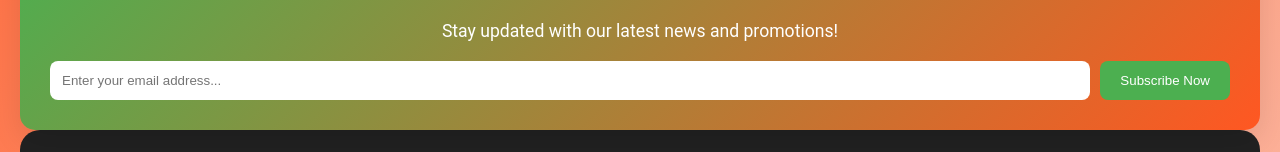
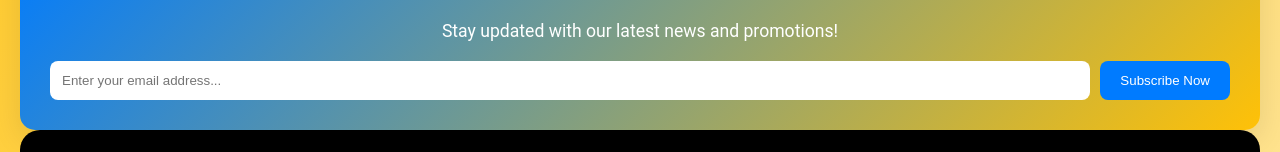
Before and after one commit to ayoubmorchid/bookhaven, a React (Create React App) app: page / in a window 1280 px wide. Shown: the part 2476-2628 px from the top of the page. Built offline with nearby package versions, Linux system fonts and the light colour scheme.

Commit message:
change style golobal.css 1

```diff
--- a/src/style/global.css
+++ b/src/style/global.css
@@ -1,8 +1,8 @@
 :root {
-  --primary-color: #4CAF50; /* أخضر جميل يناسب التفاعل */
-  --secondary-color: #FF5722; /* برتقالي مناسب للعناصر البارزة */
-  --background-color: #FAFAFA; /* لون خلفية خفيف ومريح */
-  --text-color: #212121; /* لون نص واضح وسهل القراءة */
-  --link-color: #4CAF50; /* روابط بنفس لون الأساسي */
-  --link-hover-color: #388E3C; /* لون داكن عند التمرير على الروابط */
+  --primary-color: #007BFF;
+  --secondary-color: #FFC107;
+  --background-color: #FFFFFF;
+  --text-color: #000000;
+  --link-color: #0056b3;
+  --link-hover-color: #004085;
 }
```
